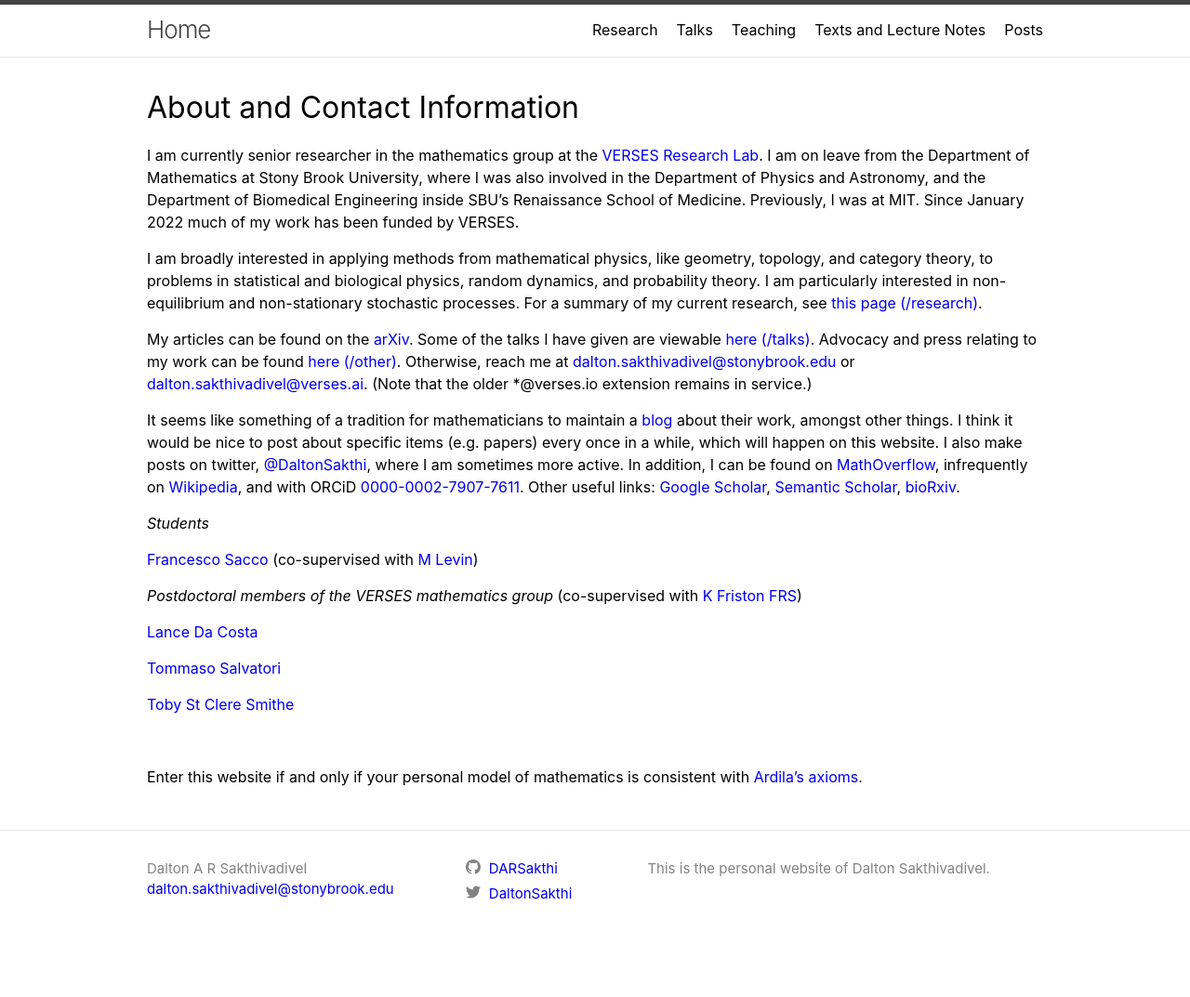
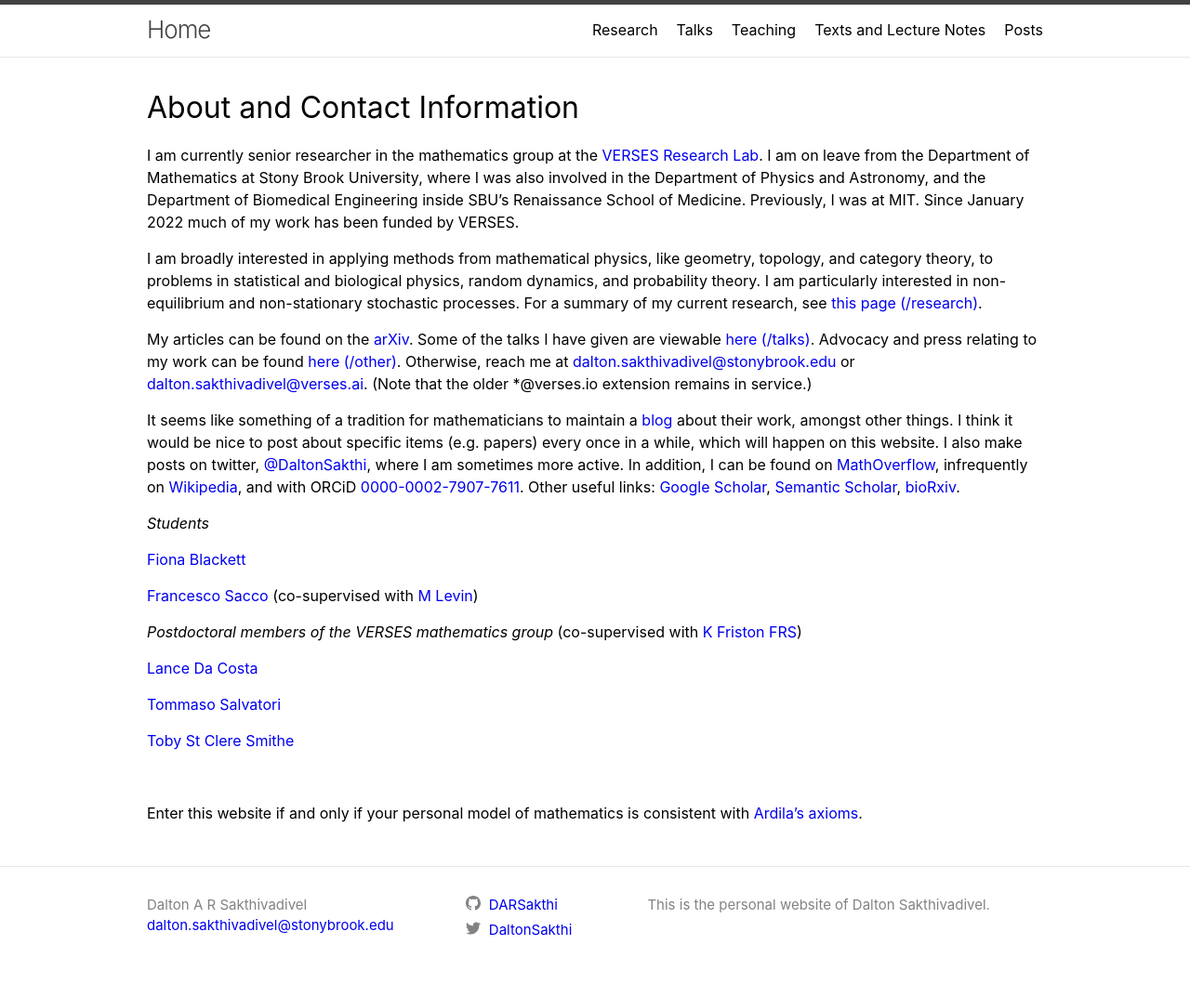
Before and after one commit to DARSakthi/DARSakthi.github.io, a Jekyll site: the page built from index.markdown, in a window 1280 px wide. Shown: the whole page at 93% size. Built offline with Jekyll 4.4.1, drawn with Linux system fonts in a browser that asks for light colours; before the commit the page ends 1034 px from its top, so only the background shows below that.

Commit message:
Welcomed new student (Fiona)
Welcomed new student (Fiona)

```diff
--- a/index.markdown
+++ b/index.markdown
@@ -16,6 +16,8 @@ It seems like something of a tradition for mathematicians to maintain a [blog](h
 
 _Students_
 
+[Fiona Blackett](https://fiona1729.com)
+
 [Francesco Sacco](https://francesco215.github.io) (co-supervised with [M Levin](https://en.wikipedia.org/wiki/Michael_Levin_(biologist)))
 
 _Postdoctoral members of the VERSES mathematics group_ (co-supervised with [K Friston FRS](https://en.wikipedia.org/wiki/Karl_J._Friston))
```
